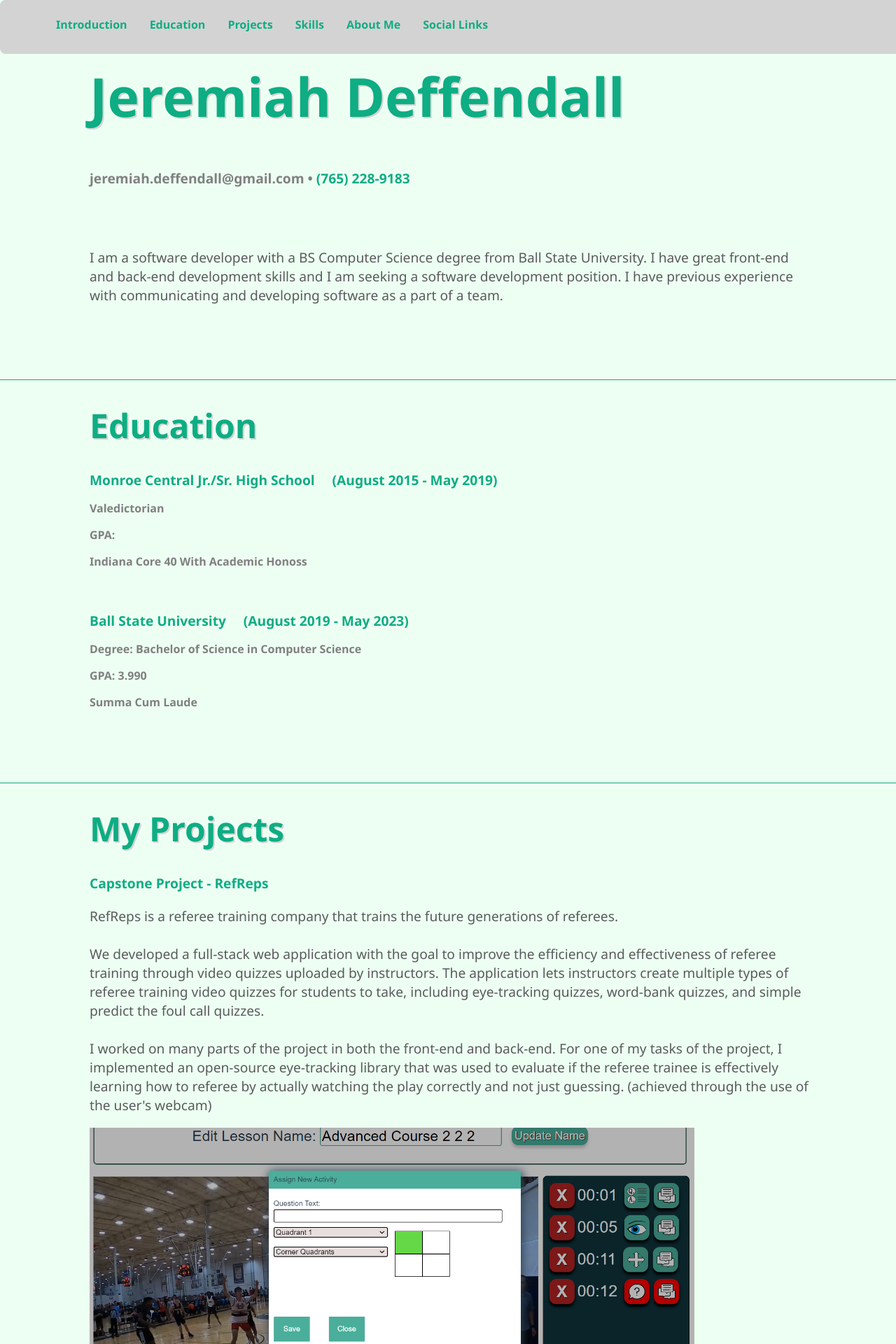
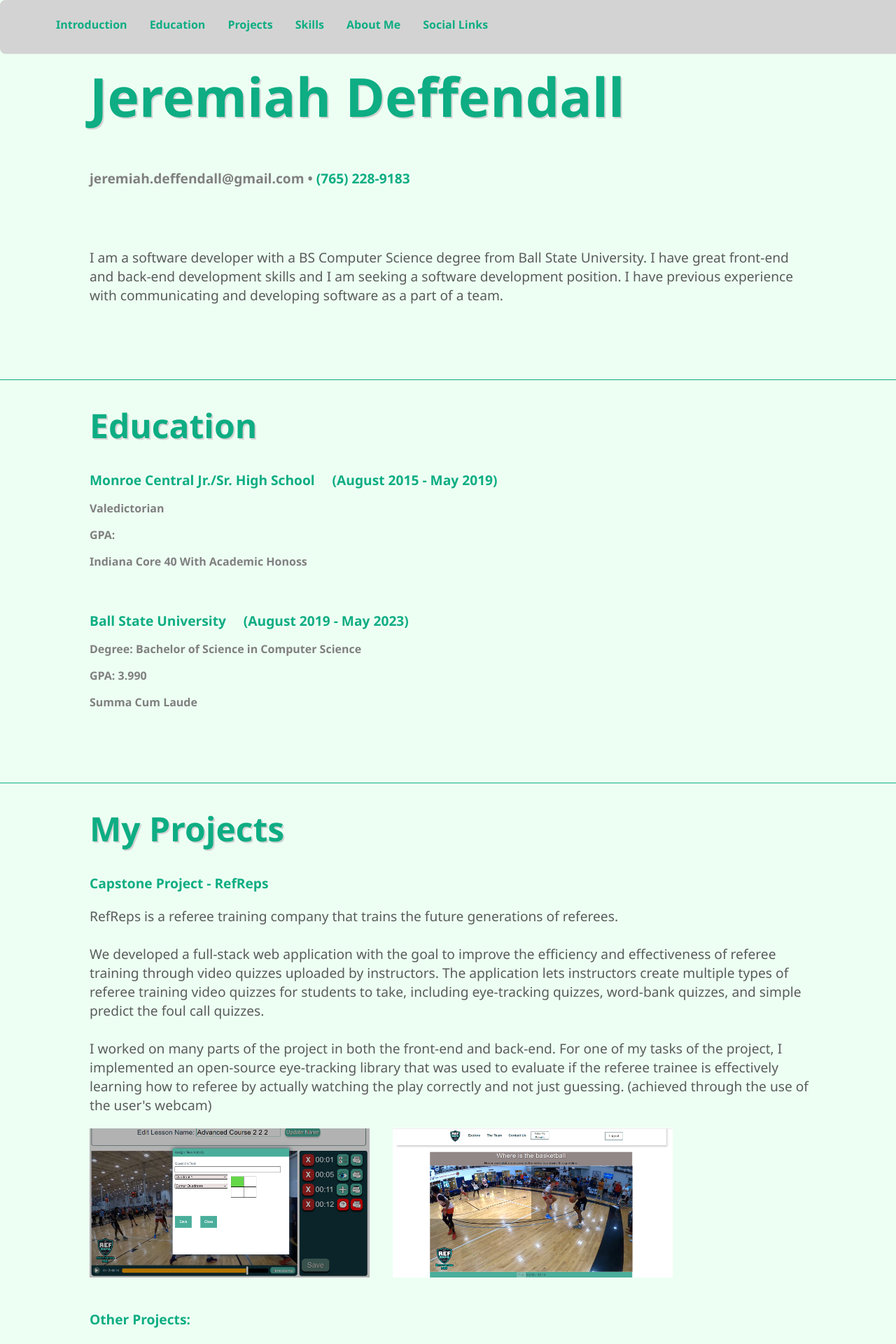
Before and after one commit to jddeffendal2/jddeffendal2.github.io, a Vue app in the folder portfolio-page/: page / in a window 1280 px wide. Shown: the top 1920 px of the page at 70% size. Built offline with nearby package versions, Linux system fonts and the light colour scheme.

Commit message:
more image improvements

```diff
--- a/portfolio-page/src/components/MyPortfolio.vue
+++ b/portfolio-page/src/components/MyPortfolio.vue
@@ -217,10 +217,6 @@
     text-shadow: 1px 1px 1px lightgray;
   }
 
-  img {
-    width: 75%;
-    height: 75%;
-  }
 
   @media screen and (max-width: 1024px) {
     .nameHeader {
@@ -239,11 +235,15 @@
   .nameHeader {
         font-size: 3rem;
     }
+    img {
+      width: 75%;
+      height: 75%;
+    }
 
   }
 
   @media screen and (max-width: 480px) {
-  .nameHeader {
+    .nameHeader {
         font-size: 2.5rem;
     }
   }
```
Also changed, not shown: 5 other files (tests, documents, lock files or other folders).
